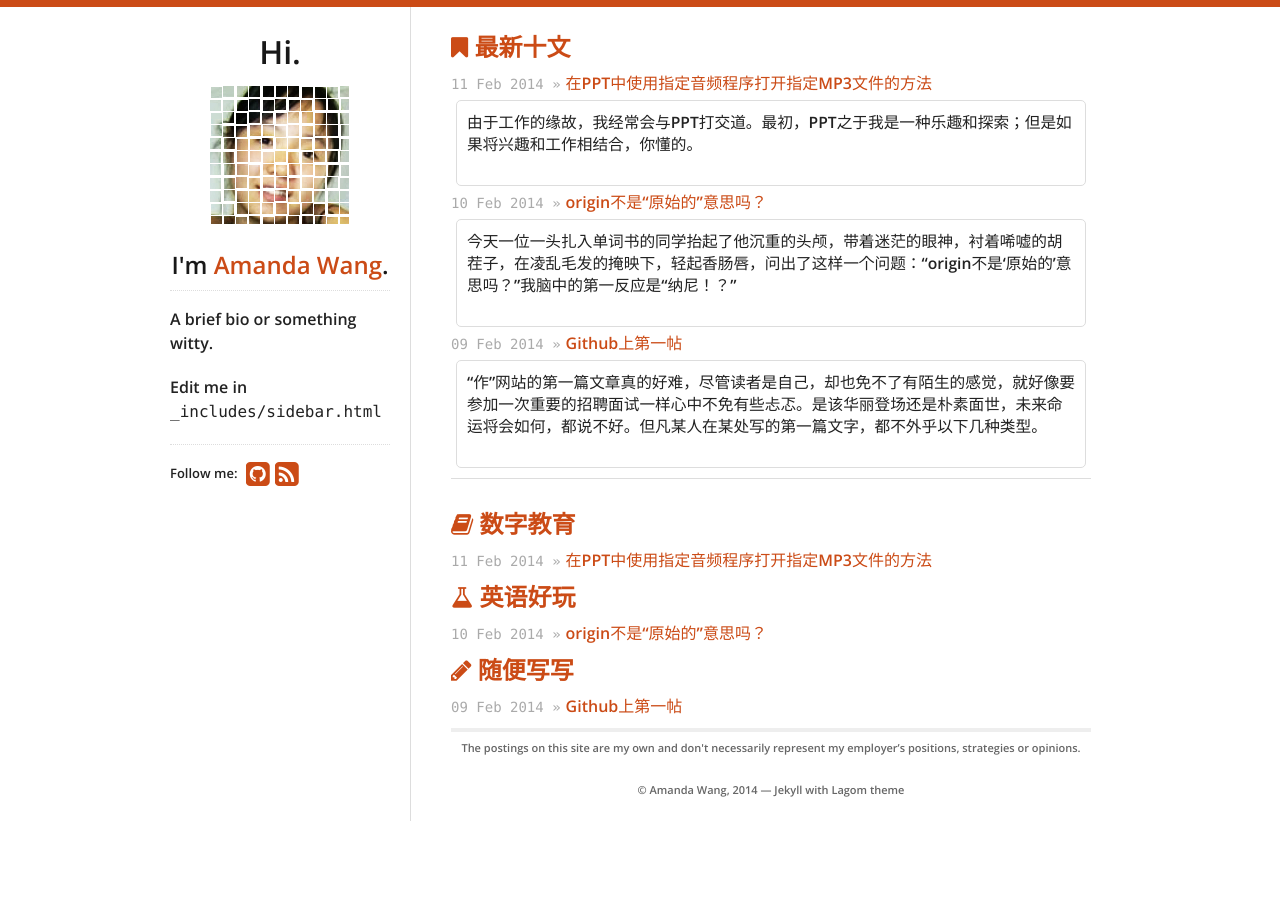
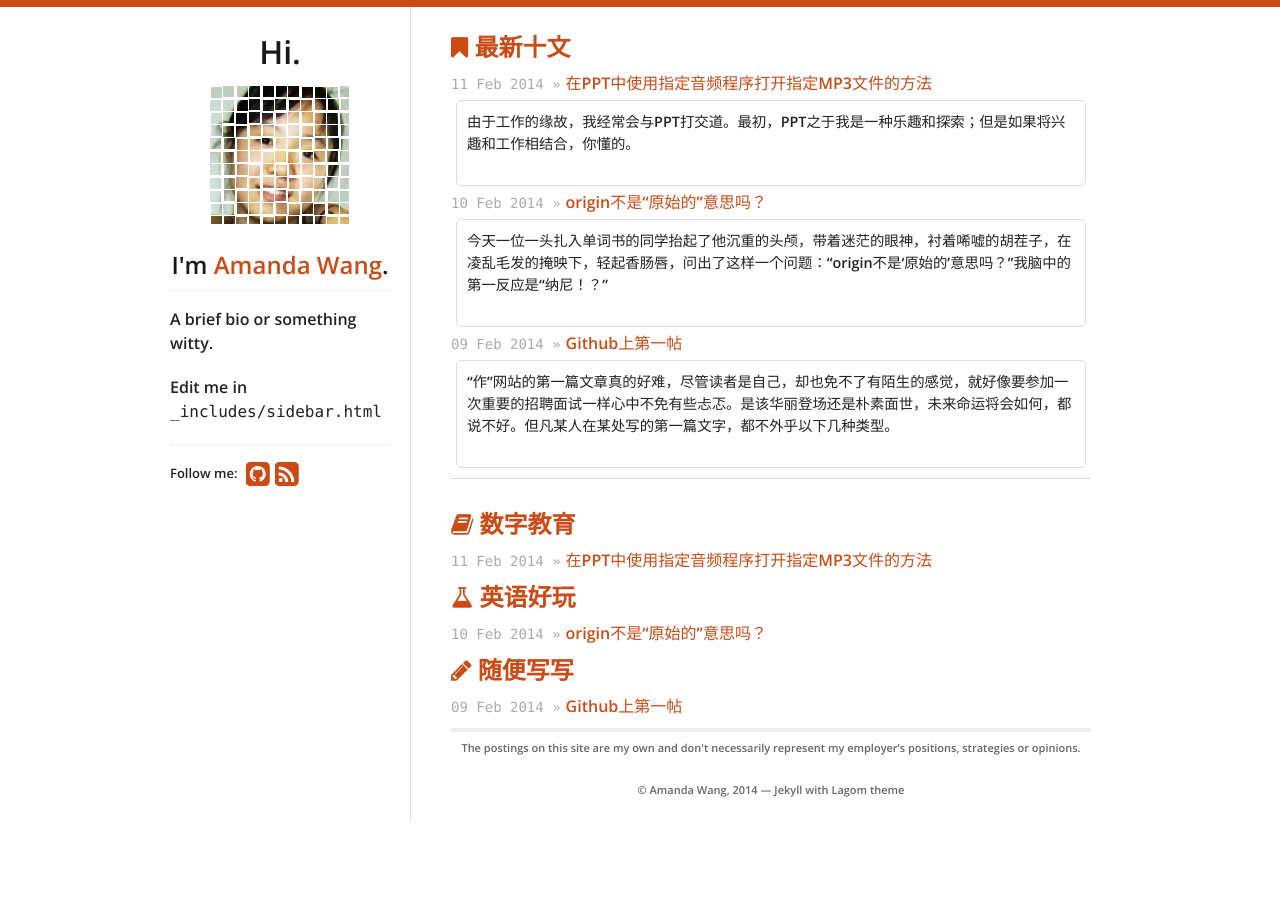
Before and after one commit to fantaghiro/fantaghiro.github.io, a Jekyll site: the page built from index.html, in a window 1280 px wide. Built offline with Jekyll 4.4.1, drawn with Linux system fonts in a browser that asks for light colours; nearby versions of some CDN libraries.

Commit message:
Update post-abstract.css

```diff
--- a/_includes/css/post-abstract.css
+++ b/_includes/css/post-abstract.css
@@ -3,5 +3,5 @@
     border-radius: 5px;
     margin: 5px;
     padding: 10px;
-    font-size: 98%;
+    font-size: 90%;
 }
```
